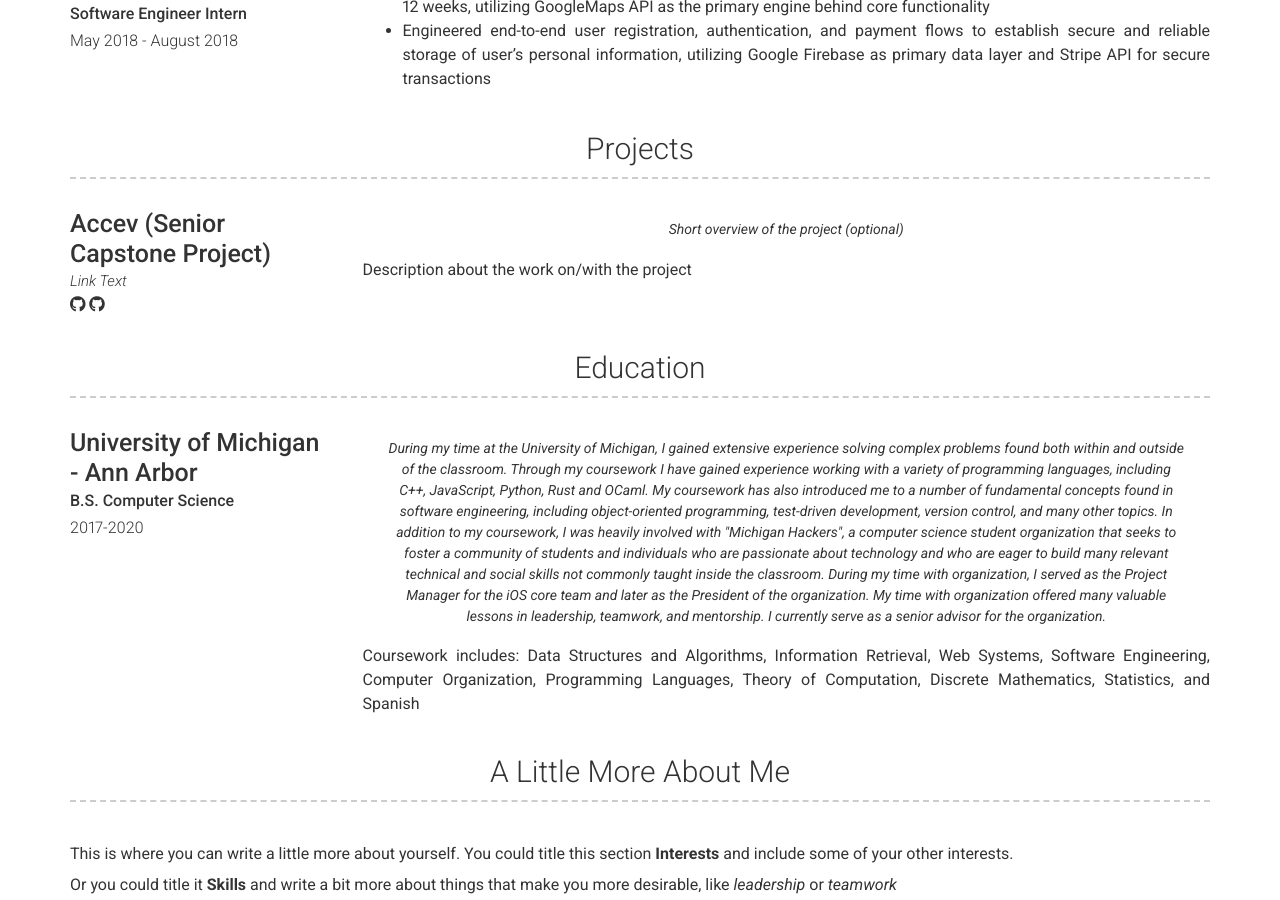
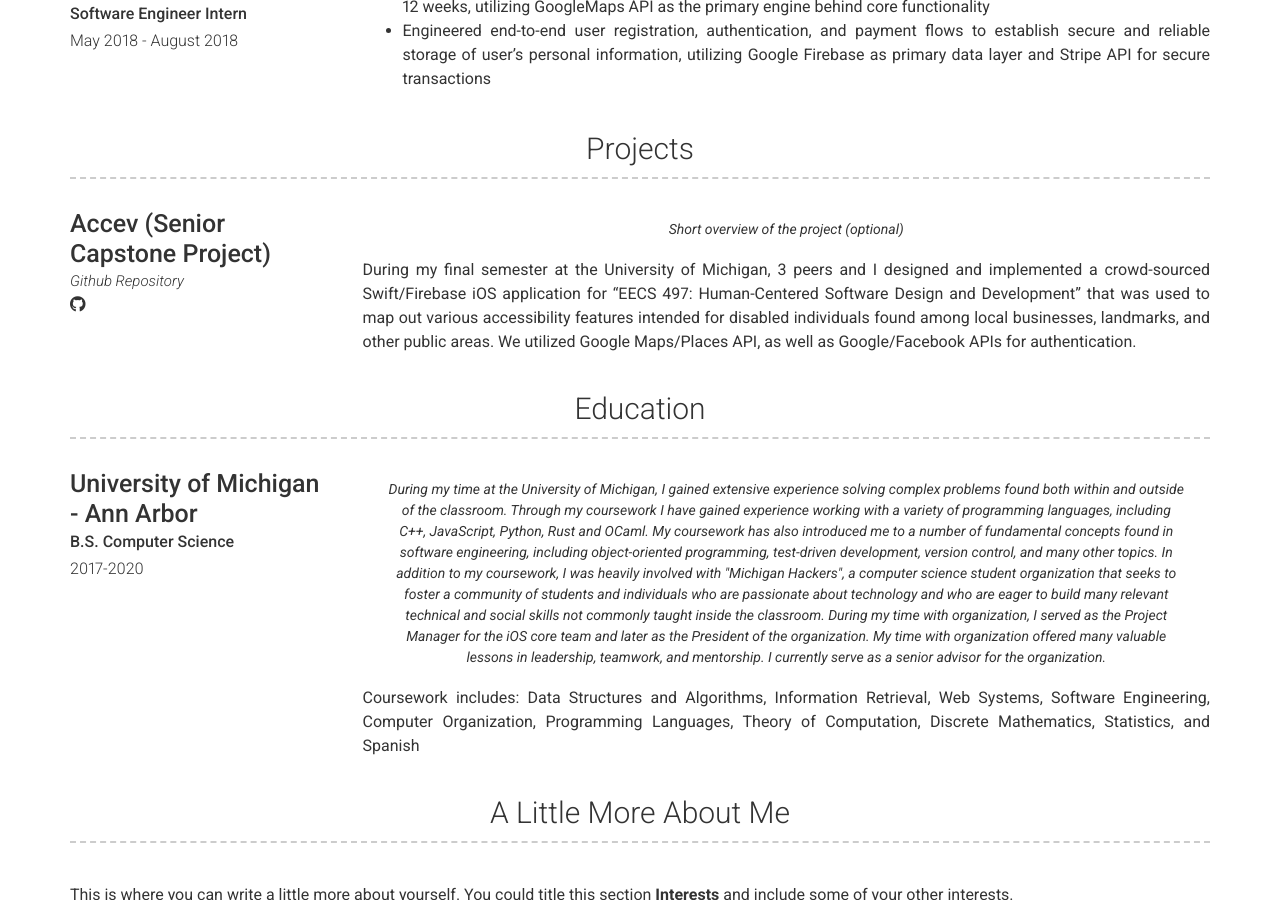
Before and after one commit to benjamincarney/benjamincarney.github.io, a Jekyll site: the page built from index.md, in a window 1280 px wide and 900 px high, scrolled down 1126 px. Built offline with Jekyll 4.4.1, drawn with Linux system fonts in a browser that asks for light colours; nearby versions of some CDN libraries.

Commit message:
fixed build issues hopefully

```diff
--- a/_config.yml
+++ b/_config.yml
@@ -111,19 +111,18 @@ content:
     content:
       - layout: left
         title: Accev (Senior Capstone Project)
-        link: Link to project (eg. sproogen.github.io/modern-resume-theme)(optional)
-        link_text: Link Text
+        link: https://github.com/benjamincarney/Accev
+        link_text: Github Repository
         additional_links:
           - title:  Github page for project (eg. sproogen/modern-resume-theme)
             icon: fab fa-github
-            url: Link to project (eg. sproogen.github.io/modern-resume-theme)(optional)
-          - title:  Github page for project (eg. sproogen/modern-resume-theme)
-            icon: fab fa-github
-            url: Link to project (eg. sproogen.github.io/modern-resume-theme)(optional)
+            url: https://github.com/benjamincarney/Accev
         quote: >
           Short overview of the project (optional)
         description: | # this will include new lines to allow paragraphs
-          Description about the work on/with the project
+          During my final semester at the University of Michigan, 3 peers and I designed and implemented a crowd-sourced Swift/Firebase iOS application for
+          "EECS 497: Human-Centered Software Design and Development" that was used to map out various accessibility features intended for disabled individuals
+          found among local businesses, landmarks, and other public areas. We utilized Google Maps/Places API, as well as Google/Facebook APIs for authentication.
   - title: Education
     layout: list
     content:
```
